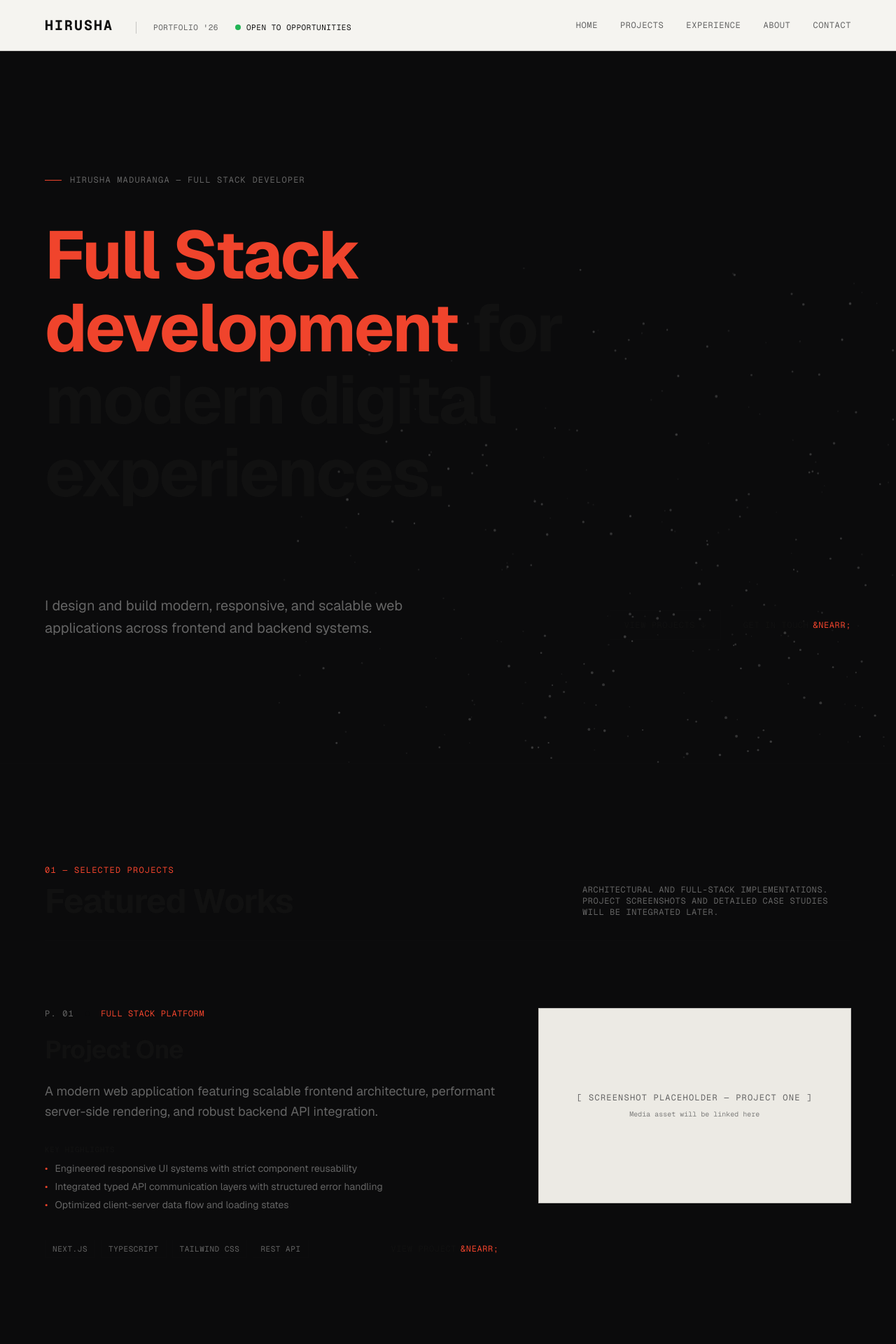
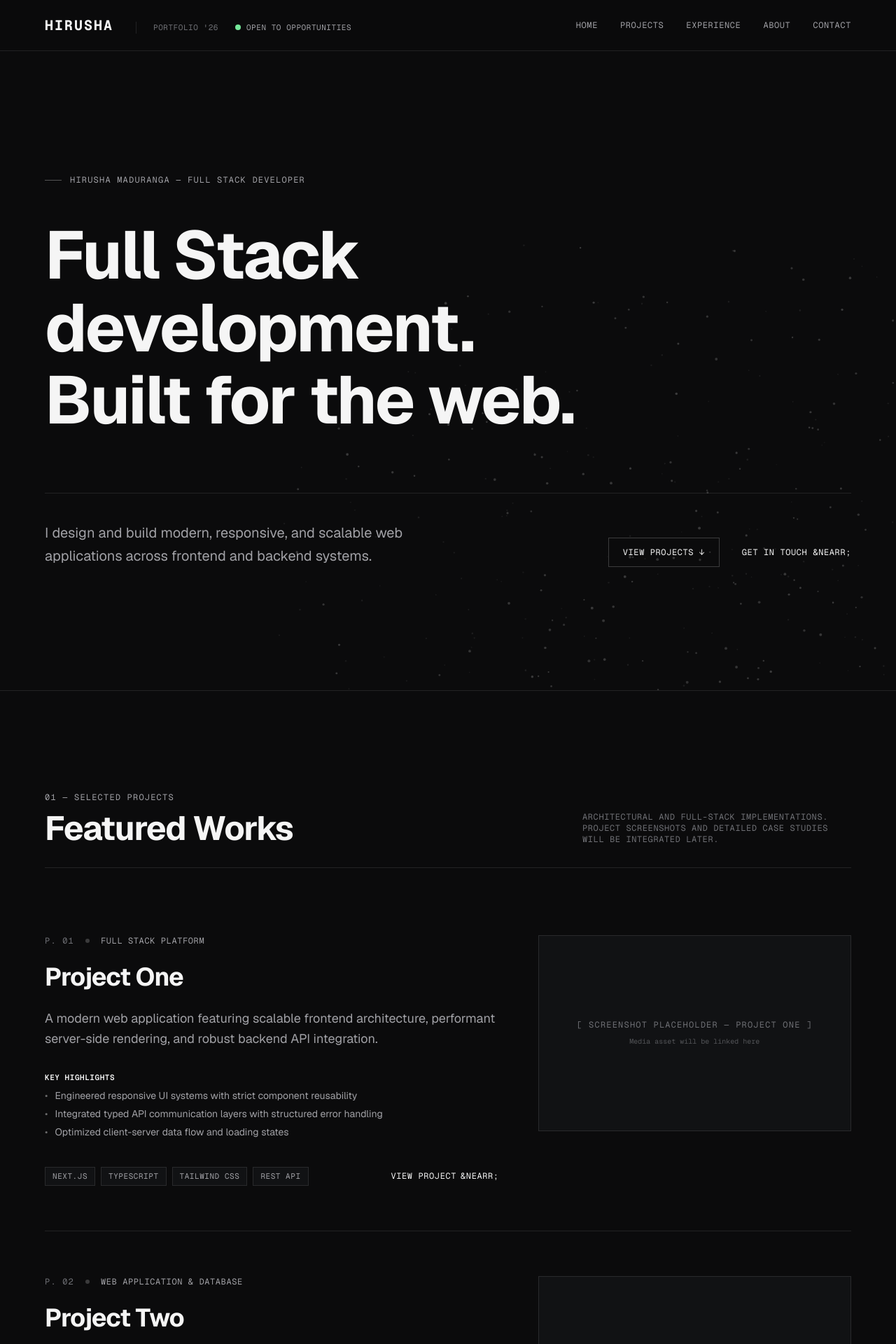
Before and after one commit to hirushaMaduranga/HirushaMaduranga-portfolio, a Next.js app: page / in a window 1280 px wide. Shown: the top 1920 px of the page at 70% size. Built offline with nearby package versions, Linux system fonts and the light colour scheme.

Commit message:
edit chnages

```diff
--- a/components/layout/footer.tsx
+++ b/components/layout/footer.tsx
@@ -4,16 +4,16 @@ export function Footer() {
   const currentYear = new Date().getFullYear();
 
   return (
-    <footer className="w-full bg-[#F5F4F0] border-t border-[#111111]/20 mt-auto">
+    <footer className="w-full bg-[#0B0B0C] border-t border-white/10 mt-auto">
       <div className="max-w-[1400px] mx-auto px-6 sm:px-10 lg:px-16 py-12 sm:py-16 flex flex-col sm:flex-row items-start sm:items-center justify-between gap-6">
         <div>
-          <p className="text-base sm:text-lg font-bold text-[#111111]">
+          <p className="text-base sm:text-lg font-bold text-[#F5F5F5]">
             Hirusha Maduranga
           </p>
-          <p className="font-mono text-xs uppercase tracking-wider text-[#646464] mt-1">
+          <p className="font-mono text-xs uppercase tracking-wider text-[#A1A1A6] mt-1">
             Full Stack Developer
           </p>
-          <p className="font-mono text-[11px] text-[#646464] mt-4">
+          <p className="font-mono text-[11px] text-[#6F7075] mt-4">
             &copy; {currentYear} Hirusha Maduranga. All rights reserved.
           </p>
         </div>
@@ -21,11 +21,11 @@ export function Footer() {
         <div>
           <Link
             href="#home"
-            className="group inline-flex items-center gap-1.5 font-mono text-xs uppercase tracking-wider text-[#111111] hover:text-[#F0442C] transition-colors py-2"
+            className="group inline-flex items-center gap-1.5 font-mono text-xs uppercase tracking-wider text-[#F5F5F5] hover:text-white transition-colors py-2"
           >
             <span>Back to Top</span>
             <span
-              className="inline-block transition-transform duration-200 group-hover:-translate-y-0.5 text-[#F0442C]"
+              className="inline-block transition-transform duration-200 group-hover:-translate-y-0.5 text-[#F5F5F5]"
               aria-hidden="true"
             >
               &uarr;
--- a/components/layout/navbar.tsx
+++ b/components/layout/navbar.tsx
@@ -15,25 +15,25 @@ export function Navbar() {
   const [isOpen, setIsOpen] = useState(false);
 
   return (
-    <header className="sticky top-0 z-50 w-full bg-[#F5F4F0] border-b border-[#111111]/20">
+    <header className="sticky top-0 z-50 w-full bg-[#0B0B0C]/90 backdrop-blur-md border-b border-white/10">
       <div className="max-w-[1400px] mx-auto px-6 sm:px-10 lg:px-16 h-18 flex items-center justify-between">
         {/* Brand / Logo */}
         <div className="flex items-baseline gap-6 sm:gap-8">
           <Link
             href="#home"
-            className="font-mono text-lg sm:text-xl font-bold tracking-widest text-[#111111] hover:text-[#F0442C] transition-colors"
+            className="font-mono text-lg sm:text-xl font-bold tracking-widest text-[#F5F5F5] hover:text-[#A1A1A6] transition-colors"
           >
             HIRUSHA
           </Link>
 
           {/* Desktop Editorial Metadata */}
-          <div className="hidden lg:flex items-center gap-6 pl-6 border-l border-[#111111]/20">
-            <span className="font-mono text-[11px] uppercase tracking-wider text-[#646464]">
+          <div className="hidden lg:flex items-center gap-6 pl-6 border-l border-white/10">
+            <span className="font-mono text-[11px] uppercase tracking-wider text-[#6F7075]">
               PORTFOLIO &apos;26
             </span>
-            <span className="inline-flex items-center gap-2 font-mono text-[11px] uppercase tracking-wider text-[#111111]">
+            <span className="inline-flex items-center gap-2 font-mono text-[11px] uppercase tracking-wider text-[#A1A1A6]">
               <span
-                className="w-2 h-2 rounded-full bg-[#22B455] shrink-0"
+                className="w-2 h-2 rounded-full bg-[#75E89A] shrink-0"
                 aria-hidden="true"
               />
               OPEN TO OPPORTUNITIES
@@ -50,7 +50,7 @@ export function Navbar() {
             <Link
               key={link.name}
               href={link.href}
-              className="font-mono text-xs uppercase tracking-wider text-[#646464] hover:text-[#111111] transition-colors relative py-1"
+              className="font-mono text-xs uppercase tracking-wider text-[#A1A1A6] hover:text-[#F5F5F5] transition-colors relative py-1"
             >
               {link.name}
             </Link>
@@ -59,16 +59,16 @@ export function Navbar() {
 
         {/* Mobile Menu Button */}
         <div className="flex items-center gap-4 md:hidden">
-          <span className="inline-flex items-center gap-1.5 font-mono text-[10px] uppercase tracking-wider text-[#111111]">
+          <span className="inline-flex items-center gap-1.5 font-mono text-[10px] uppercase tracking-wider text-[#A1A1A6]">
             <span
-              className="w-1.5 h-1.5 rounded-full bg-[#22B455] shrink-0"
+              className="w-1.5 h-1.5 rounded-full bg-[#75E89A] shrink-0"
               aria-hidden="true"
             />
             AVAILABLE
           </span>
           <button
             type="button"
-            className="font-mono text-xs uppercase tracking-wider text-[#111111] px-3 py-1.5 border border-[#111111]/30 hover:border-[#111111] transition-colors focus:outline-none"
+            className="font-mono text-xs uppercase tracking-wider text-[#F5F5F5] px-3 py-1.5 border border-white/15 hover:border-white/30 transition-colors focus:outline-none"
             aria-expanded={isOpen}
             aria-controls="mobile-navigation"
             aria-label={isOpen ? "Close menu" : "Open menu"}
@@ -83,16 +83,16 @@ export function Navbar() {
       {isOpen && (
         <nav
           id="mobile-navigation"
-          className="md:hidden border-t border-[#111111]/20 bg-[#F5F4F0] px-6 py-6 space-y-4"
+          className="md:hidden border-t border-white/10 bg-[#0B0B0C] px-6 py-6 space-y-4"
           aria-label="Mobile Navigation"
         >
-          <div className="flex items-center justify-between pb-3 border-b border-[#111111]/10">
-            <span className="font-mono text-[11px] uppercase tracking-wider text-[#646464]">
+          <div className="flex items-center justify-between pb-3 border-b border-white/10">
+            <span className="font-mono text-[11px] uppercase tracking-wider text-[#6F7075]">
               PORTFOLIO &apos;26
             </span>
-            <span className="inline-flex items-center gap-2 font-mono text-[11px] uppercase tracking-wider text-[#111111]">
+            <span className="inline-flex items-center gap-2 font-mono text-[11px] uppercase tracking-wider text-[#A1A1A6]">
               <span
-                className="w-2 h-2 rounded-full bg-[#22B455]"
+                className="w-2 h-2 rounded-full bg-[#75E89A]"
                 aria-hidden="true"
               />
               OPEN TO OPPORTUNITIES
@@ -104,7 +104,7 @@ export function Navbar() {
                 key={link.name}
                 href={link.href}
                 onClick={() => setIsOpen(false)}
-                className="block font-mono text-sm uppercase tracking-wider text-[#646464] hover:text-[#111111] py-1.5 transition-colors"
+                className="block font-mono text-sm uppercase tracking-wider text-[#A1A1A6] hover:text-[#F5F5F5] py-1.5 transition-colors"
               >
                 {link.name}
               </Link>
--- a/components/sections/experience.tsx
+++ b/components/sections/experience.tsx
@@ -34,29 +34,29 @@ export function Experience() {
     <section
       id="experience"
       aria-labelledby="experience-heading"
-      className="w-full py-24 sm:py-36 border-b border-[#111111]/20"
+      className="w-full py-24 sm:py-36 border-b border-white/10"
     >
       <div className="max-w-[1400px] mx-auto px-6 sm:px-10 lg:px-16 w-full space-y-16 sm:space-y-20">
         {/* Section Header */}
-        <div className="flex flex-col md:flex-row md:items-end justify-between gap-6 pb-8 border-b border-[#111111]/20">
+        <div className="flex flex-col md:flex-row md:items-end justify-between gap-6 pb-8 border-b border-white/10">
           <div className="space-y-3">
-            <p className="font-mono text-xs uppercase tracking-widest text-[#F0442C]">
+            <p className="font-mono text-xs uppercase tracking-widest text-[#A1A1A6]">
               02 &mdash; EXPERIENCE
             </p>
             <h2
               id="experience-heading"
-              className="text-3xl sm:text-5xl font-bold tracking-tight text-[#111111]"
+              className="text-3xl sm:text-5xl font-bold tracking-tight text-[#F5F5F5]"
             >
               Work History
             </h2>
           </div>
-          <p className="font-mono text-xs uppercase tracking-wider text-[#646464] max-w-sm">
+          <p className="font-mono text-xs uppercase tracking-wider text-[#6F7075] max-w-sm">
             Professional background and software development history. Structured placeholder data to be finalized.
           </p>
         </div>
 
         {/* Editorial Timeline / List with Thin Horizontal Dividers */}
-        <div className="divide-y divide-[#111111]/20 border-b border-[#111111]/20">
+        <div className="divide-y divide-white/10 border-b border-white/10">
           {experiences.map((exp, index) => (
             <div
               key={index}
@@ -64,7 +64,7 @@ export function Experience() {
             >
               {/* Period in Monospace */}
               <div className="md:col-span-3">
-                <span className="font-mono text-xs uppercase tracking-widest text-[#646464]">
+                <span className="font-mono text-xs uppercase tracking-widest text-[#6F7075]">
                   {exp.period}
                 </span>
               </div>
@@ -72,14 +72,14 @@ export function Experience() {
               {/* Role, Company, and Description */}
               <div className="md:col-span-9 space-y-3">
                 <div className="flex flex-col sm:flex-row sm:items-baseline justify-between gap-2">
-                  <h3 className="text-xl sm:text-2xl font-bold text-[#111111]">
+                  <h3 className="text-xl sm:text-2xl font-bold text-[#F5F5F5]">
                     {exp.role}
                   </h3>
-                  <span className="font-mono text-xs uppercase tracking-wider text-[#F0442C]">
+                  <span className="font-mono text-xs uppercase tracking-wider text-[#A1A1A6]">
                     {exp.company}
                   </span>
                 </div>
-                <p className="text-base text-[#646464] leading-relaxed max-w-3xl pt-1">
+                <p className="text-base text-[#A1A1A6] leading-relaxed max-w-3xl pt-1">
                   {exp.description}
                 </p>
               </div>
--- a/components/sections/hero.tsx
+++ b/components/sections/hero.tsx
@@ -6,7 +6,7 @@ export function Hero() {
     <section
       id="home"
       aria-label="Introduction"
-      className="relative w-full py-24 sm:py-36 lg:py-44 overflow-hidden border-b border-[#111111]/20"
+      className="relative w-full py-24 sm:py-36 lg:py-44 overflow-hidden border-b border-white/10"
     >
       {/* Subtle Interactive Particle Field Background */}
       <InteractiveParticleField />
@@ -14,21 +14,22 @@ export function Hero() {
       <div className="max-w-[1400px] mx-auto px-6 sm:px-10 lg:px-16 relative z-10 w-full">
         {/* Editorial Subheader / Identifier */}
         <div className="flex items-center gap-3 mb-8 sm:mb-12">
-          <span className="w-6 h-px bg-[#F0442C]" aria-hidden="true" />
-          <p className="font-mono text-xs uppercase tracking-widest text-[#646464]">
+          <span className="w-6 h-px bg-white/30" aria-hidden="true" />
+          <p className="font-mono text-xs uppercase tracking-widest text-[#A1A1A6]">
             Hirusha Maduranga &mdash; Full Stack Developer
           </p>
         </div>
 
-        {/* Large Editorial Headline */}
-        <h1 className="text-4xl sm:text-6xl md:text-7xl lg:text-8xl font-bold tracking-tight text-[#111111] leading-[1.08] max-w-5xl">
-          <span className="text-[#F0442C]">Full Stack development</span> for
-          modern digital experiences.
+        {/* Large Bold Editorial Headline */}
+        <h1 className="text-4xl sm:text-6xl md:text-7xl lg:text-8xl font-bold tracking-tight text-[#F5F5F5] leading-[1.08] max-w-5xl">
+          Full Stack development.
+          <br className="hidden sm:inline" />
+          Built for the web.
         </h1>
 
         {/* Editorial Content & Actions Split Layout */}
-        <div className="mt-14 sm:mt-20 pt-8 sm:pt-10 border-t border-[#111111]/20 flex flex-col md:flex-row md:items-end md:justify-between gap-8">
-          <p className="text-base sm:text-lg lg:text-xl text-[#646464] leading-relaxed max-w-xl">
+        <div className="mt-14 sm:mt-20 pt-8 sm:pt-10 border-t border-white/10 flex flex-col md:flex-row md:items-end md:justify-between gap-8">
+          <p className="text-base sm:text-lg lg:text-xl text-[#A1A1A6] leading-relaxed max-w-xl">
             I design and build modern, responsive, and scalable web applications
             across frontend and backend systems.
           </p>
@@ -36,18 +37,18 @@ export function Hero() {
           <div className="flex flex-wrap items-center gap-6 sm:gap-8 shrink-0">
             <Link
               href="#projects"
-              className="inline-flex items-center gap-2 font-mono text-xs uppercase tracking-wider text-[#111111] px-5 py-3 border border-[#111111]/20 hover:border-[#111111] hover:text-[#F0442C] transition-colors"
+              className="inline-flex items-center gap-2 font-mono text-xs uppercase tracking-wider text-[#F5F5F5] px-5 py-3 border border-white/20 hover:border-white hover:bg-white/5 transition-colors"
             >
               View Projects &darr;
             </Link>
 
             <Link
               href="#contact"
-              className="group inline-flex items-center gap-1.5 font-mono text-xs uppercase tracking-wider text-[#111111] hover:text-[#F0442C] transition-colors py-3"
+              className="group inline-flex items-center gap-2 font-mono text-xs uppercase tracking-wider text-[#F5F5F5] py-3 hover:text-white transition-colors"
             >
               <span>GET IN TOUCH</span>
               <span
-                className="inline-block transition-transform duration-200 group-hover:translate-x-0.5 group-hover:-translate-y-0.5 text-[#F0442C]"
+                className="inline-block transition-transform duration-200 group-hover:translate-x-0.5 group-hover:-translate-y-0.5 text-[#F5F5F5]"
                 aria-hidden="true"
               >
                 &nearr;
--- a/components/sections/projects.tsx
+++ b/components/sections/projects.tsx
@@ -60,29 +60,29 @@ export function Projects() {
     <section
       id="projects"
       aria-labelledby="projects-heading"
-      className="w-full py-24 sm:py-36 border-b border-[#111111]/20"
+      className="w-full py-24 sm:py-36 border-b border-white/10"
     >
       <div className="max-w-[1400px] mx-auto px-6 sm:px-10 lg:px-16 w-full space-y-16 sm:space-y-24">
         {/* Section Header */}
-        <div className="flex flex-col md:flex-row md:items-end justify-between gap-6 pb-8 border-b border-[#111111]/20">
+        <div className="flex flex-col md:flex-row md:items-end justify-between gap-6 pb-8 border-b border-white/10">
           <div className="space-y-3">
-            <p className="font-mono text-xs uppercase tracking-widest text-[#F0442C]">
+            <p className="font-mono text-xs uppercase tracking-widest text-[#A1A1A6]">
               01 &mdash; SELECTED PROJECTS
             </p>
             <h2
               id="projects-heading"
-              className="text-3xl sm:text-5xl font-bold tracking-tight text-[#111111]"
+              className="text-3xl sm:text-5xl font-bold tracking-tight text-[#F5F5F5]"
             >
               Featured Works
             </h2>
           </div>
-          <p className="font-mono text-xs uppercase tracking-wider text-[#646464] max-w-sm">
+          <p className="font-mono text-xs uppercase tracking-wider text-[#6F7075] max-w-sm">
             Architectural and full-stack implementations. Project screenshots and detailed case studies will be integrated later.
           </p>
         </div>
 
         {/* Project Items with Thin Dividers and Editorial Split */}
-        <div className="divide-y divide-[#111111]/20">
+        <div className="divide-y divide-white/10">
           {projects.map((project) => (
             <article
               key={project.index}
@@ -91,35 +91,35 @@ export function Projects() {
               {/* Project Meta & Details (7 cols on lg) */}
               <div className="lg:col-span-7 space-y-6">
                 <div className="flex items-center gap-4">
-                  <span className="font-mono text-xs uppercase tracking-widest text-[#646464]">
+                  <span className="font-mono text-xs uppercase tracking-widest text-[#6F7075]">
                     P. {project.index}
                   </span>
-                  <span className="w-1.5 h-1.5 rounded-full bg-[#111111]/20" aria-hidden="true" />
-                  <span className="font-mono text-xs uppercase tracking-wider text-[#F0442C]">
+                  <span className="w-1.5 h-1.5 rounded-full bg-white/20" aria-hidden="true" />
+                  <span className="font-mono text-xs uppercase tracking-wider text-[#A1A1A6]">
                     {project.category}
                   </span>
                 </div>
 
-                <h3 className="text-2xl sm:text-4xl font-bold tracking-tight text-[#111111] group-hover:text-[#F0442C] transition-colors">
+                <h3 className="text-2xl sm:text-4xl font-bold tracking-tight text-[#F5F5F5] group-hover:text-white transition-colors">
                   {project.title}
                 </h3>
 
-                <p className="text-base sm:text-lg text-[#646464] leading-relaxed">
+                <p className="text-base sm:text-lg text-[#A1A1A6] leading-relaxed">
                   {project.description}
                 </p>
 
                 {/* Technical Highlights */}
                 <div className="space-y-2 pt-2">
-                  <p className="font-mono text-[11px] uppercase tracking-wider text-[#111111] font-semibold">
+                  <p className="font-mono text-[11px] uppercase tracking-wider text-[#F5F5F5] font-semibold">
                     Key Highlights
                   </p>
                   <ul className="space-y-1.5">
                     {project.highlights.map((highlight, idx) => (
                       <li
                         key={idx}
-                        className="text-sm text-[#646464] flex items-start gap-2.5"
+                        className="text-sm text-[#A1A1A6] flex items-start gap-2.5"
                       >
-                        <span className="text-[#F0442C] select-none">&bull;</span>
+                        <span className="text-white/40 select-none">&bull;</span>
                         <span>{highlight}</span>
                       </li>
                     ))}
@@ -135,7 +135,7 @@ export function Projects() {
                     {project.technologies.map((tech) => (
                       <span
                         key={tech}
-                        className="font-mono text-[11px] uppercase tracking-wider text-[#646464] border border-[#111111]/20 px-2.5 py-1"
+                        className="font-mono text-[11px] uppercase tracking-wider text-[#A1A1A6] bg-[#111214] border border-white/10 px-2.5 py-1"
                       >
                         {tech}
                       </span>
@@ -144,11 +144,11 @@ export function Projects() {
 
                   <Link
                     href={project.link}
-                    className="group/link inline-flex items-center gap-1.5 font-mono text-xs uppercase tracking-wider text-[#111111] hover:text-[#F0442C] transition-colors py-1"
+                    className="group/link inline-flex items-center gap-1.5 font-mono text-xs uppercase tracking-wider text-[#F5F5F5] hover:text-white transition-colors py-1"
                   >
                     <span>View Project</span>
                     <span
-                      className="inline-block transition-transform duration-200 group-hover/link:translate-x-0.5 group-hover/link:-translate-y-0.5 text-[#F0442C]"
+                      className="inline-block transition-transform duration-200 group-hover/link:translate-x-0.5 group-hover/link:-translate-y-0.5 text-[#F5F5F5]"
                       aria-hidden="true"
                     >
                       &nearr;
@@ -159,11 +159,11 @@ export function Projects() {
 
               {/* Placeholder Media Area (5 cols on lg) */}
               <div className="lg:col-span-5 w-full">
-                <div className="w-full aspect-[16/10] border border-[#111111]/20 bg-[#ECEAE4] flex flex-col items-center justify-center p-6 text-center group-hover:border-[#111111]/40 transition-colors">
-                  <span className="font-mono text-xs uppercase tracking-widest text-[#646464]">
+                <div className="w-full aspect-[16/10] border border-white/10 bg-[#111214] flex flex-col items-center justify-center p-6 text-center group-hover:border-white/20 transition-colors">
+                  <span className="font-mono text-xs uppercase tracking-widest text-[#6F7075]">
                     [ Screenshot Placeholder &mdash; {project.title} ]
                   </span>
-                  <span className="font-mono text-[10px] text-[#646464]/80 mt-2">
+                  <span className="font-mono text-[10px] text-[#6F7075]/70 mt-2">
                     Media asset will be linked here
                   </span>
                 </div>
```
Also changed, not shown: components/sections/about.tsx (+19 -19 lines), components/sections/contact.tsx (+12 -12 lines).
